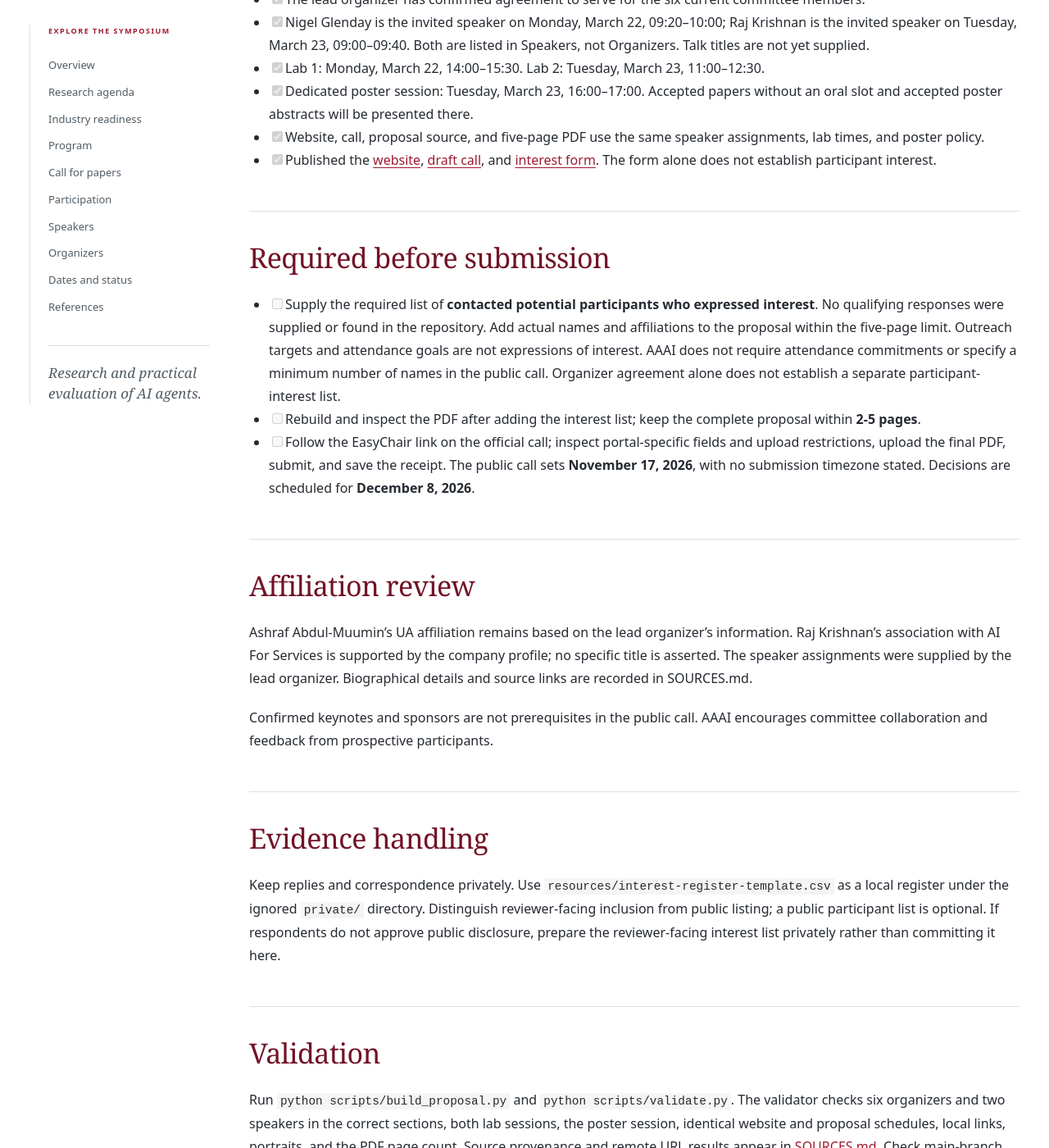
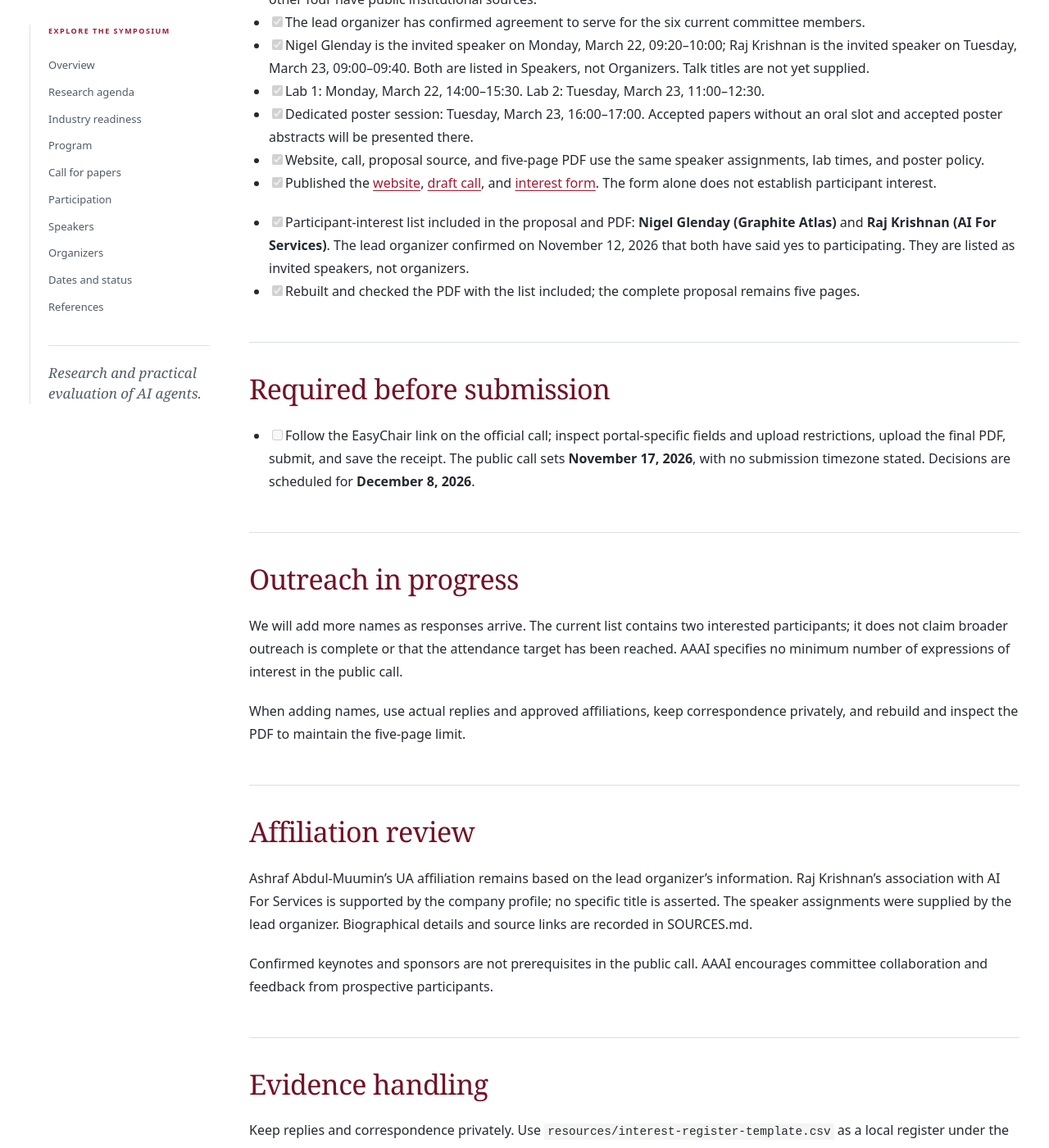
Before and after one commit to kauroy1994/AAAI-Symposium-Concept, a Jekyll site: the page built from proposal/submission-checklist.md, in a window 1280 px wide and 1400 px high, scrolled down 671 px. Shown: the whole window at 82% size. Built offline with Jekyll 4.4.1, drawn with Linux system fonts in a browser that asks for light colours; our own code applies the rules of GitHub Pages for plain Markdown files; some of the changed text lies outside the part shown.

Commit message:
Record Nigel and Raj as interested participants and update submission checklist

```diff
--- a/proposal/submission-checklist.md
+++ b/proposal/submission-checklist.md
@@ -2,7 +2,7 @@
 
 Reviewed November 12, 2026 against the [official AAAI 2027 Spring Symposium call](https://aaai.org/conference/spring-symposia/aaai-2027-spring-symposium-series-call-for-proposal/).
 
-**Status: files prepared; participant-interest list still required.** This package has not been submitted to EasyChair.
+**Status: participant-interest list included with two names; outreach is continuing.** This package has not been submitted to EasyChair.
 
 ## Prepared
 
@@ -17,11 +17,18 @@ Reviewed November 12, 2026 against the [official AAAI 2027 Spring Symposium call
 - [x] Website, call, proposal source, and five-page PDF use the same speaker assignments, lab times, and poster policy.
 - [x] Published the [website](https://kauroy1994.github.io/AAAI-Symposium-Concept/), [draft call](https://kauroy1994.github.io/AAAI-Symposium-Concept/cfp.html), and [interest form](https://forms.gle/RUvA879SEs7ypqVc9). The form alone does not establish participant interest.
 
+- [x] Participant-interest list included in the proposal and PDF: **Nigel Glenday (Graphite Atlas)** and **Raj Krishnan (AI For Services)**. The lead organizer confirmed on November 12, 2026 that both have said yes to participating. They are listed as invited speakers, not organizers.
+- [x] Rebuilt and checked the PDF with the list included; the complete proposal remains five pages.
+
 ## Required before submission
 
-- [ ] Supply the required list of **contacted potential participants who expressed interest**. No qualifying responses were supplied or found in the repository. Add actual names and affiliations to the proposal within the five-page limit. Outreach targets and attendance goals are not expressions of interest. AAAI does not require attendance commitments or specify a minimum number of names in the public call. Organizer agreement alone does not establish a separate participant-interest list.
-- [ ] Rebuild and inspect the PDF after adding the interest list; keep the complete proposal within **2-5 pages**.
 - [ ] Follow the EasyChair link on the official call; inspect portal-specific fields and upload restrictions, upload the final PDF, submit, and save the receipt. The public call sets **November 17, 2026**, with no submission timezone stated. Decisions are scheduled for **December 8, 2026**.
+
+## Outreach in progress
+
+We will add more names as responses arrive. The current list contains two interested participants; it does not claim broader outreach is complete or that the attendance target has been reached. AAAI specifies no minimum number of expressions of interest in the public call.
+
+When adding names, use actual replies and approved affiliations, keep correspondence privately, and rebuild and inspect the PDF to maintain the five-page limit.
 
 ## Affiliation review
 
```
Also changed, not shown: SOURCES.md (+6 -2 lines), proposal/proposal.md (+11 -0 lines), scripts/validate.py (+8 -0 lines), README.md, 1 other file.
